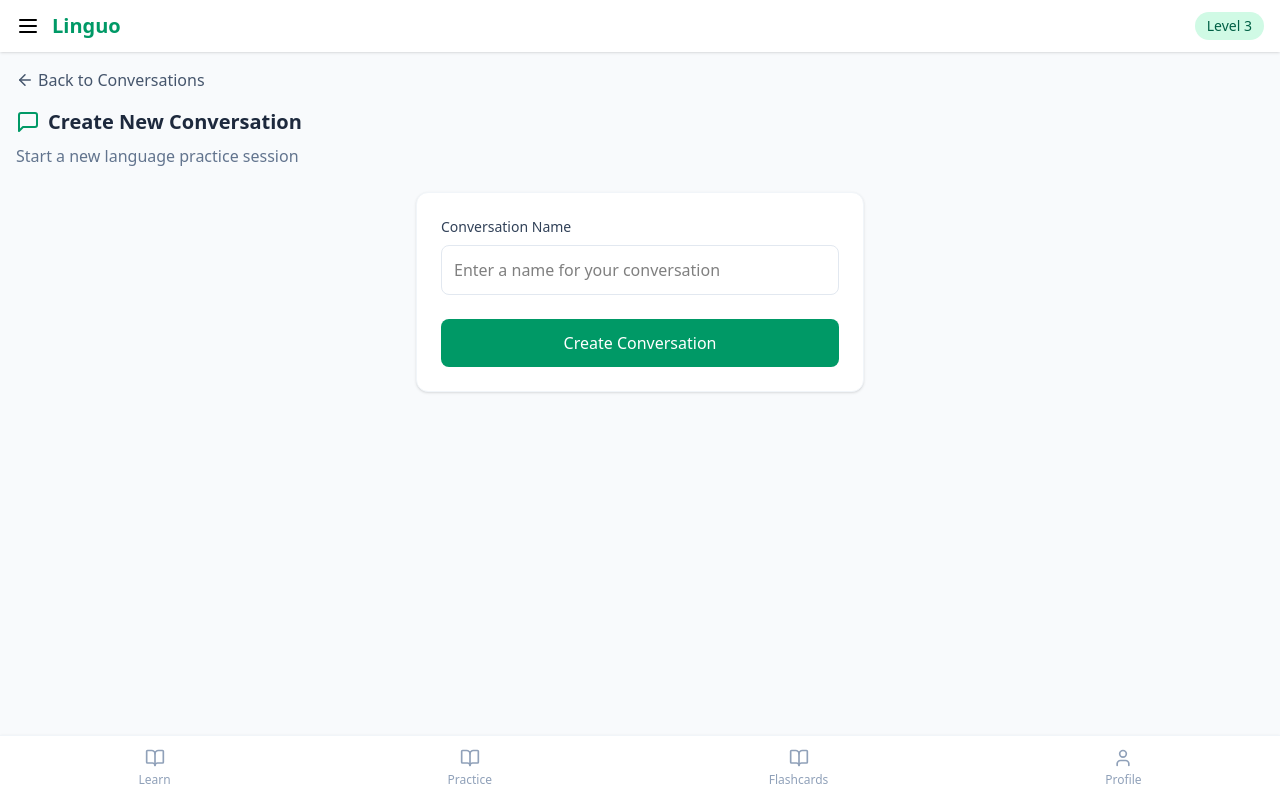
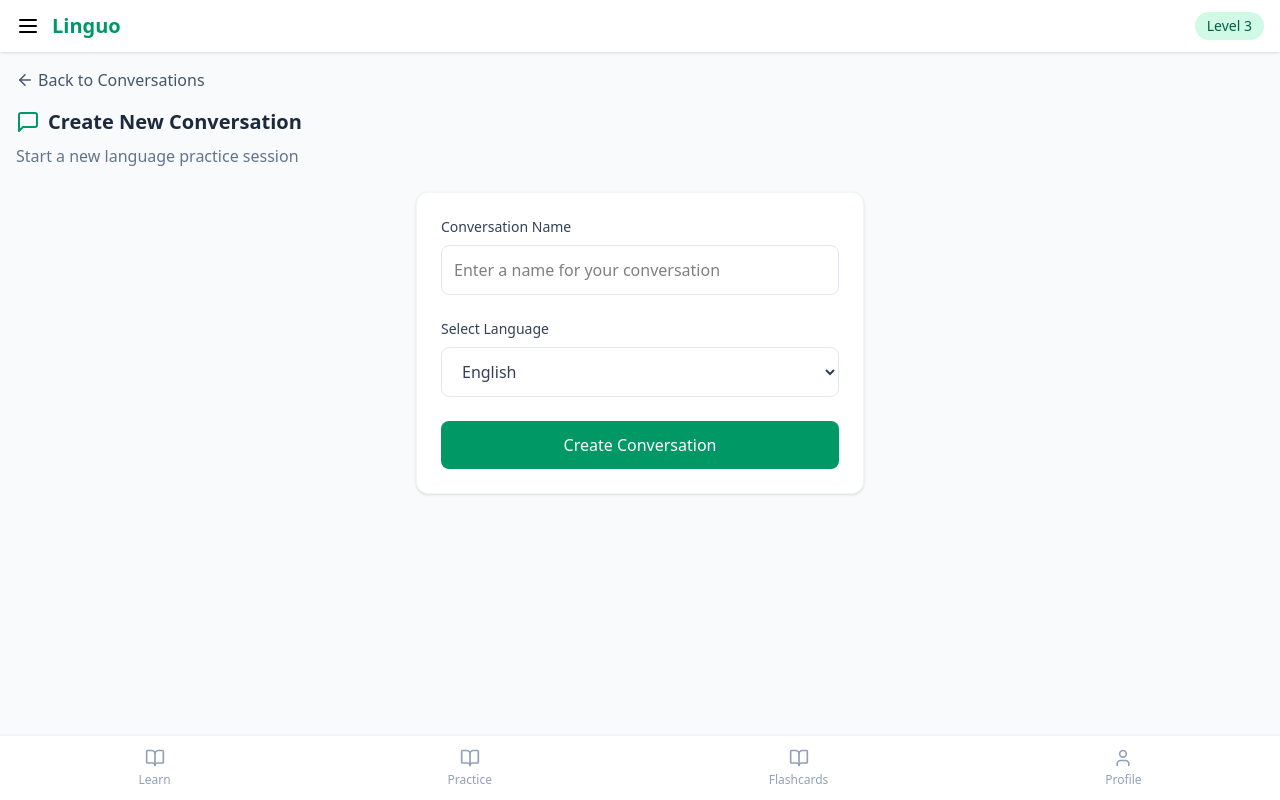
Before and after one commit to DanielJaurellMevorach/advancedAiFrontend, a Next.js app: page /chat/create/new in a window 1280 px wide. Built offline with nearby package versions, Linux system fonts and the light colour scheme; sample sign-in values are in the browser's storage.

Commit message:
added languages option

```diff
--- a/pages/chat/create/new.tsx
+++ b/pages/chat/create/new.tsx
@@ -15,6 +15,8 @@ const CreateChatForm: React.FC = () => {
   const [statusMessage, setStatusMessage] = useState<string | null>(null);
   const [statusType, setStatusType] = useState<'success' | 'error' | null>(null);
   const [isSubmitting, setIsSubmitting] = useState(false);
+  const [language, setLanguage] = useState('English');
+
 
   const clearErrors = () => {
     setNameError(null);
@@ -35,6 +37,8 @@ const CreateChatForm: React.FC = () => {
     event.preventDefault();
     clearErrors();
 
+    console.log(language)
+
     if (!validate()) {
       return;
     }
@@ -42,7 +46,7 @@ const CreateChatForm: React.FC = () => {
     setIsSubmitting(true);
 
     try {
-      const response = await service.createVoiceChat(name);
+      const response = await service.createVoiceChat(name, language);
 
       if (response.status === 200) {
         const result = await response.json();
@@ -94,8 +98,7 @@ const CreateChatForm: React.FC = () => {
 
             {/* Status Messages */}
             {statusMessage && (
-              <div className={`p-4 mb-6 rounded-lg ${
-                statusType === 'success'
+              <div className={`p-4 mb-6 rounded-lg ${statusType === 'success'
                 ? 'bg-emerald-50 text-emerald-700 border border-emerald-200'
                 : 'bg-red-50 text-red-700 border border-red-200'
                 }`}>
@@ -119,8 +122,7 @@ const CreateChatForm: React.FC = () => {
                     value={name}
                     onChange={(event) => setName(event.target.value)}
                     placeholder="Enter a name for your conversation"
-                    className={`w-full p-3 rounded-lg border ${
-                      nameError ? 'border-red-300 bg-red-50' : 'border-slate-200'
+                    className={`w-full p-3 rounded-lg border ${nameError ? 'border-red-300 bg-red-50' : 'border-slate-200'
                       } focus:outline-none focus:ring-2 focus:ring-emerald-500 focus:border-transparent transition-colors`}
                   />
                   {nameError && (
@@ -128,11 +130,26 @@ const CreateChatForm: React.FC = () => {
                   )}
                 </div>
 
+                <div className="mb-6">
+                  <label className="block mb-2 text-sm font-medium text-slate-700">
+                    Select Language
+                  </label>
+                  <select
+                    value={language}
+                    onChange={(e) => setLanguage(e.target.value)}
+                    disabled={isSubmitting}
+                    className={`w-full bg-white text-slate-700 py-3 px-4 rounded-lg border border-slate-200 focus:outline-none focus:ring-2 focus:ring-emerald-500 focus:border-transparent transition-colors ${isSubmitting ? 'opacity-70 cursor-not-allowed' : 'hover:bg-slate-100'}`}
+                  >
+                    <option value="English">English</option>
+                    <option value="French">French</option>
+                    <option value="Dutch">Dutch</option>
+                  </select>
+                </div>
+
                 <button
                   type="submit"
                   disabled={isSubmitting}
-                  className={`w-full bg-emerald-600 text-white py-3 px-4 rounded-lg font-medium text-center ${
-                    isSubmitting
+                  className={`w-full bg-emerald-600 text-white py-3 px-4 rounded-lg font-medium text-center ${isSubmitting
                     ? 'opacity-70 cursor-not-allowed'
                     : 'hover:bg-emerald-700 transition-colors'
                     }`}
--- a/services/voiceChat.service.ts
+++ b/services/voiceChat.service.ts
@@ -24,7 +24,7 @@ const getAllMessages = async (id: string) => {
   return response;
 };
 
-const createVoiceChat = async (name: string) => {
+const createVoiceChat = async (name: string, language: string) => {
   // const token = JSON.parse(localStorage.getItem('loggedInUser') as string).token;
   return await fetch(
     process.env.NEXT_PUBLIC_API_URL + `/voiceChat/create`,
@@ -37,7 +37,9 @@ const createVoiceChat = async (name: string) => {
         },
         body: JSON.stringify({
           username: 'admin',
-          name: name
+          name,
+          language,
+
         })
 
   }
```
Also changed, not shown: package.json (line endings or trailing spaces). Lines whose indentation alone changed are shown as unchanged.
